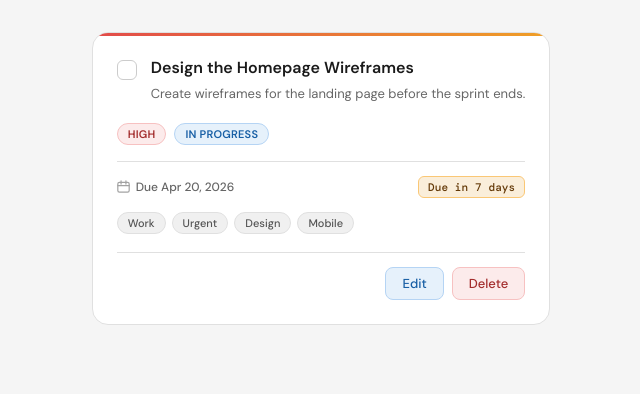
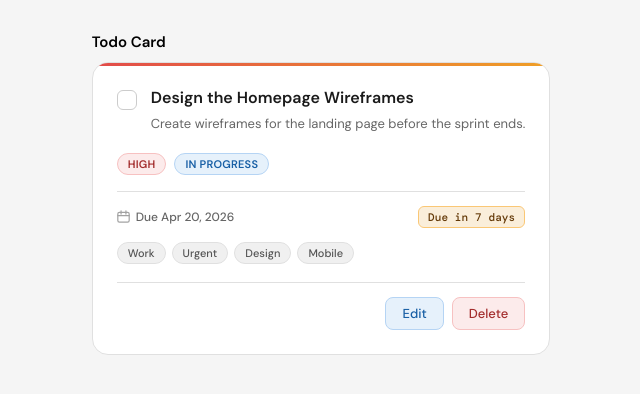
Before and after one commit to Josh-codes165/HNG-TASK-0, a plain HTML site: page index.html in a window 1280 px wide. Shown: the whole page, without its empty margins (319-959 px from the left). Drawn offline with nearby package versions, Linux system fonts and the light colour scheme.

Commit message:
Joshua Commit

```diff
--- a/index.html
+++ b/index.html
@@ -11,6 +11,8 @@
   </head>
   <body>
     <div class="page-wrapper">
+    <h3 data-testid="test-todo-name">Todo Card</h3>
+
       <article class="card" id="todo-card" data-testid="test-todo-card">
 
         <div class="card-header">
--- a/style.css
+++ b/style.css
@@ -10,10 +10,17 @@ body {
   font-family: 'DM Sans', sans-serif;
   background-color: #f5f5f5;
   display: flex;
+  flex-direction: column;
+  align-items: center;
   justify-content: center;
   padding: 2rem 1rem;
 }
 
+h3 {
+  margin-bottom: 10px;
+  text-align: left;
+  font-size: 15px;
+}
 /* ── Card ── */
 .card {
   background: white;
```
